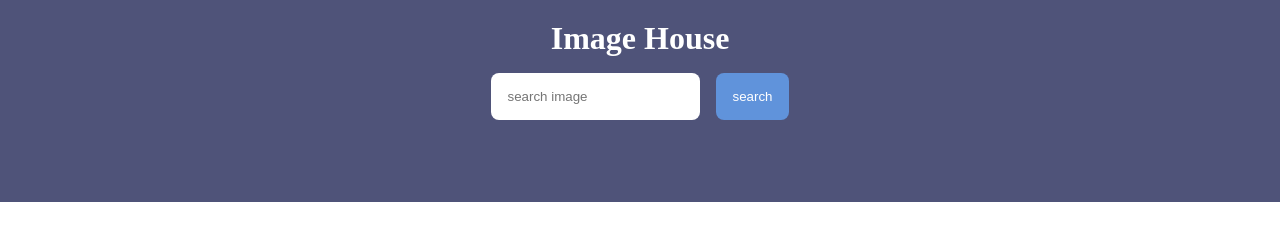
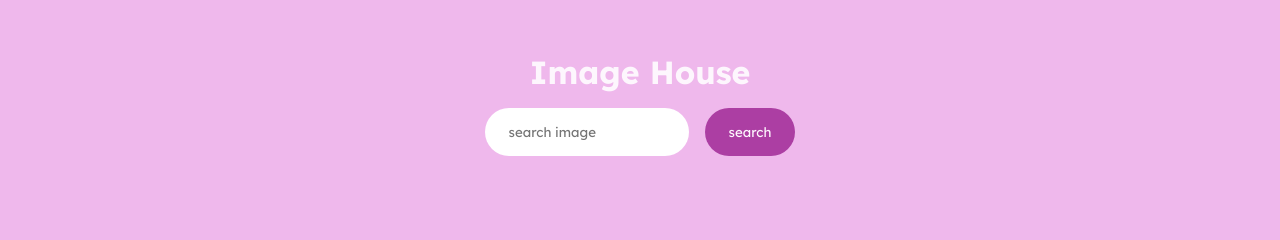
Before and after one commit to lordbaah/html-css-and-js-projects, a plain HTML site: page image search app/index.html in a window 1280 px wide. Drawn offline with Linux system fonts and the light colour scheme.

Commit message:
Update style.css

```diff
--- a/image search app/style.css
+++ b/image search app/style.css
@@ -1,7 +1,14 @@
+@import url('https://fonts.googleapis.com/css2?family=Lexend:wght@100..900&display=swap');
+
 *{
     margin: 0;
     padding: 0;
     box-sizing: border-box;
+    font-family: "Lexend", sans-serif;
+}
+
+body{
+    background: #efb8ec;
 }
 
 img{
@@ -13,15 +20,17 @@ img{
 }
 
 img:hover{
-    translate: 5px;
+    transform: translateY(3px);
 }
 
 h1{
-    color: #fff;
+    color: #fdf6fd;
 }
+
 
 .app-head{
     text-align: center;
+    margin-top: 2rem;
 }
 
 .search-container{
@@ -29,32 +38,31 @@ h1{
     align-items: center;
     justify-content: center;
     gap: 1rem;
-    width: 400px;
+    max-width: 400px;
     margin: 0 auto;
     margin-top: 1rem;
 }
 
 .search-box{
-    padding: 1rem;
-    border: none;
-    outline: none;
-    border-radius: 8px;
+    padding: 1rem 1.5rem;
+    border: 0;
+    outline: 0;
+    border-radius: 32px;
 }
 
 .search-btn{
-    padding: 1rem;
-    border: none;
-    outline: none;
-    background: #6093db;
-    color: #fff;
+    padding: 1rem 1.5rem;
+    border: 0;
+    outline: 0;
+    background: #ac3ea3;
+    color: #fdf6fd;
     cursor: pointer;
-    border-radius: 8px;
+    border-radius: 32px;
 }
 
 .container{
     max-width: 1440px;
     margin: 0 auto;
-    background-color: #4f5379;
     text-align: center;
     padding: 20px;
 
@@ -65,16 +73,23 @@ h1{
     display: grid;
     grid-template-columns: repeat(auto-fit, minmax(300px, 1fr));
     gap: 1rem;
-    margin-bottom: 30px;
+    margin-bottom: 2rem;
 }
 
 .show-more-btn{
     display: none;
-    padding: 1rem;
-    border: none;
-    outline: none;
-    background: #6093db;
-    color: #fff;
+    padding: 1rem 1.5rem;
+    border: 0;
+    outline: 0;
+    background: #ac3ea3;
+    color: #fdf6fd;
     cursor: pointer;
-    border-radius: 8px;
+    border-radius: 32px;
+    margin: 0 auto;
 }
+
+@media (max-width: 500px){
+    img{
+        height: auto;
+    }
+}
```
